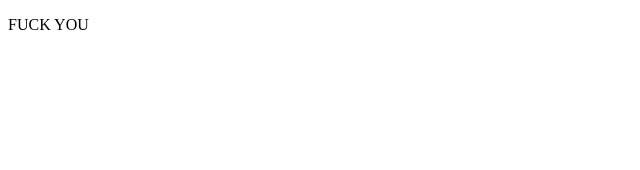
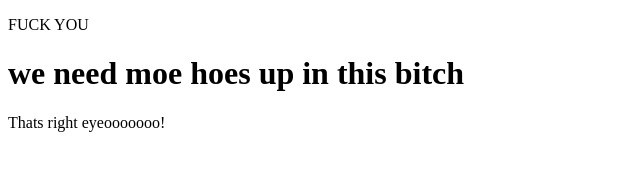
Before and after one commit to Lukasmalmberg/git_intro, a plain HTML site: page index.html in a window 1280 px wide. Shown: the whole page, without its empty margins (0-640 px from the left). Drawn offline with Linux system fonts and the light colour scheme.

Commit message:
added a couple of cool lines

```diff
--- a/index.html
+++ b/index.html
@@ -4,9 +4,11 @@
     <meta charset="UTF-8">
     <meta http-equiv="X-UA-Compatible" content="IE=edge">
     <meta name="viewport" content="width=p, initial-scale=1.0">
-    <title>Document</title>
+    <title>Document!!!</title>
 </head>
 <body>
     <p>FUCK YOU</p>
+    <h1>we need moe hoes up in this bitch</h1>
+    <p>Thats right eyeooooooo!</p>
 </body>
 </html>
```
